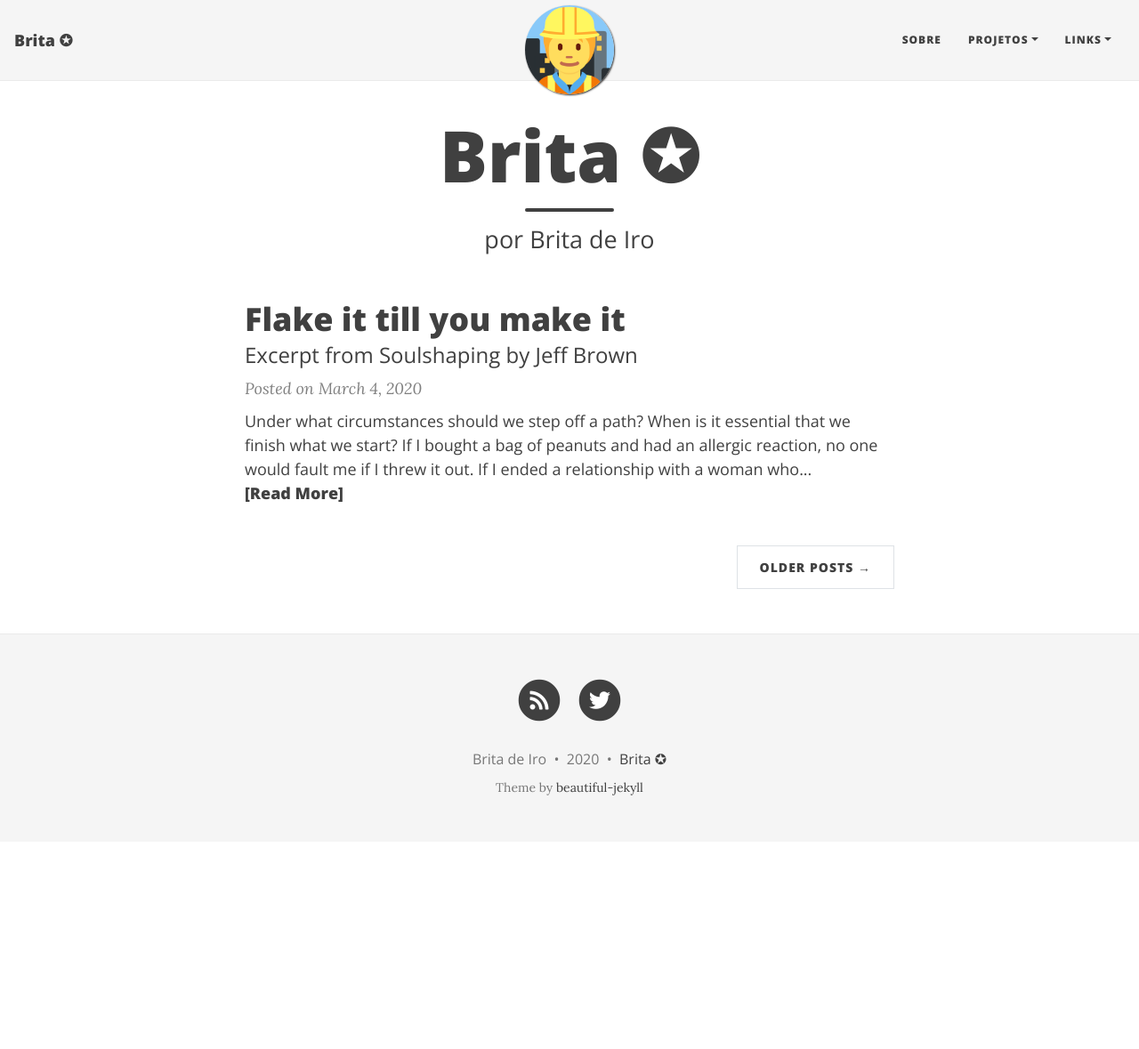
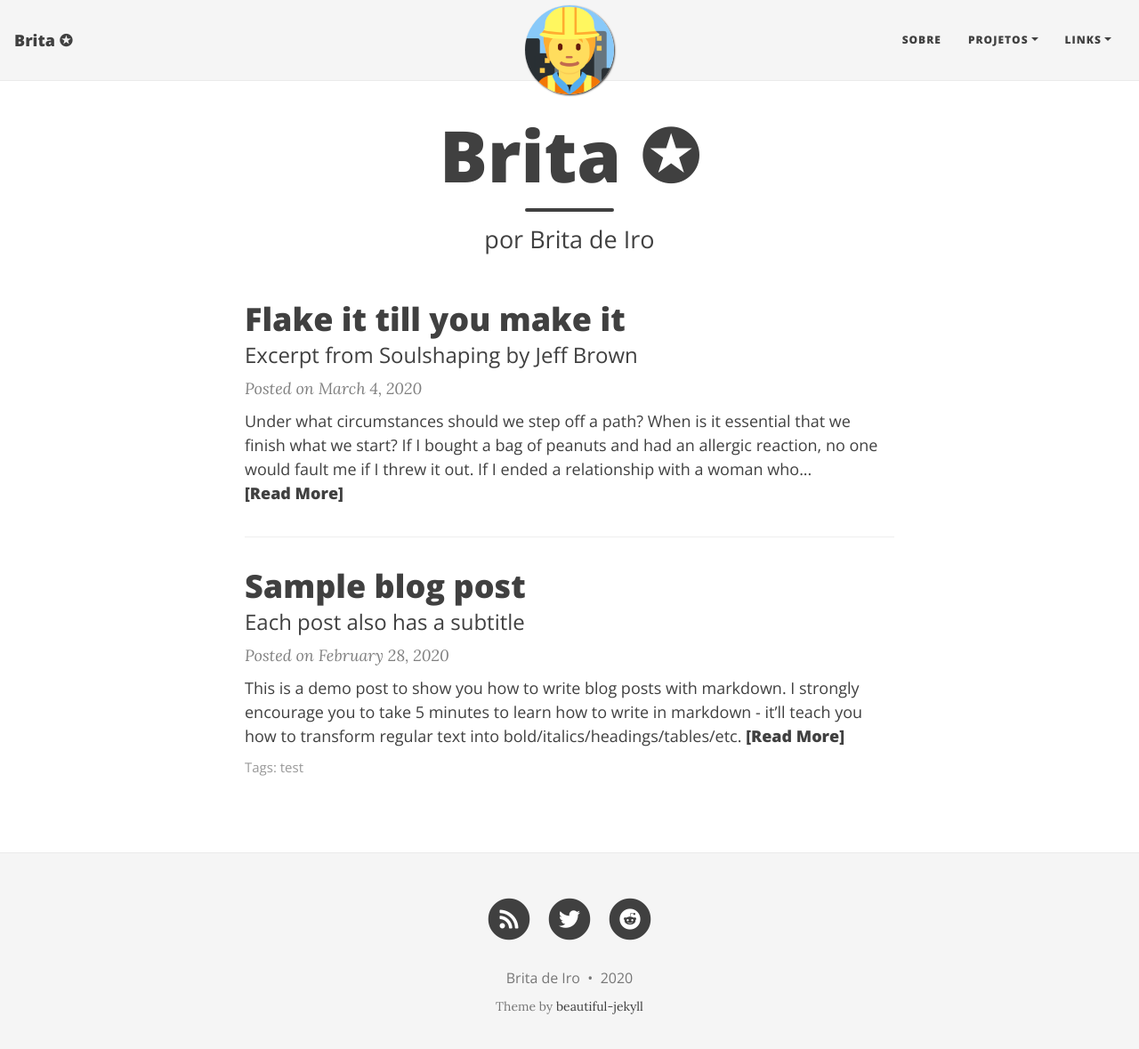
Before and after one commit to britadeiro/britadeiro.github.io, a Jekyll site: the page built from index.html, in a window 1280 px wide and 1192 px high. Shown: the top 1179 px of the window at 89% size. Built offline with Jekyll 4.4.1, drawn with Linux system fonts in a browser that asks for light colours; nearby versions of some CDN libraries; the list of posts is cut into pages by our own code.

Commit message:
Update _config.yml

```diff
--- a/_config.yml
+++ b/_config.yml
@@ -46,7 +46,7 @@ social-network-links:
 #  github: daattali
   twitter: britadeiro
   rss: true
-#  reddit: yourname
+  reddit: britadeiro
 #  linkedin: daattali
 #  xing: yourname
 #  stackoverflow: "3943160/daattali"
@@ -71,7 +71,7 @@ share-links-active:
 
 # How to display the link to your website in the footer
 # Remove this if you don't want a link in the footer
-url-pretty: "Brita ✪"
+# url-pretty: "Brita ✪"
 
 # Create a "tags" index page and make tags on each post clickable
 # link-tags: true
@@ -172,7 +172,7 @@ markdown: kramdown
 highlighter: rouge
 # permalink: /:year-:month-:day-:title/
 permalink: /blog/:title/
-paginate: 1
+paginate: 5
 
 kramdown:
   input: GFM
```
